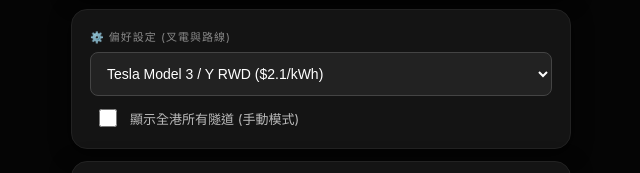
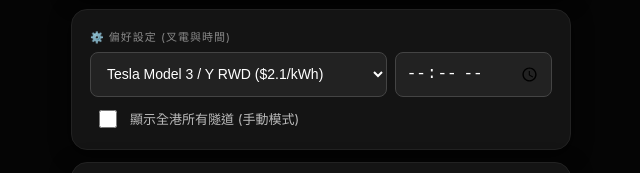
Before and after one commit to EddieTYP/mycar, a plain HTML site: page index.html in a window 1280 px wide. Shown: the part 242-415 px from the top of the page, 319-959 px from the left. Drawn offline with Linux system fonts and the light colour scheme; some packages are replaced by stand-ins of ours.

Commit message:
Add files via upload

```diff
--- a/index.html
+++ b/index.html
@@ -31,16 +31,17 @@
     </div>
 
 <div class="card">
-        <label>⚙️ 偏好設定 (叉電與路線)</label>
-        <div class="input-wrapper">
-            <select id="car-model" onchange="calculate()" style="width: 100%; padding: 12px; background: #222; color: white; border: 1px solid #444; border-radius: 8px; font-size: 14px;">
+    <label>⚙️ 偏好設定 (叉電與時間)</label>
+    <div class="input-wrapper" style="display: flex; gap: 8px;">
+        <select id="car-model" onchange="calculate()" style="flex: 2; padding: 12px; background: #222; color: white; border: 1px solid #444; border-radius: 8px; font-size: 14px;">
             <option value="0.157|2.1">Tesla Model 3 / Y RWD ($2.1/kWh)</option>
-                <option value="0.180|2.1">Tesla Model 3 / Y Long Range ($2.1/kWh)</option>
+            <option value="0.180|2.1">Tesla Model 3 / Y LR ($2.1/kWh)</option>
             <option value="0.200|2.1">Tesla Model X / S ($2.1/kWh)</option>
-                <option value="0.160|3.1">私人屋苑叉電 ($3.1/kWh)</option>
-                <option value="0|0">不計算電費 (只計隧道)</option>
+            <option value="0|0">不計算電費</option>
         </select>
+        <input type="time" id="start-time" onchange="calculate()" style="flex: 1; padding: 10px; background: #222; color: white; border: 1px solid #444; border-radius: 8px;">
     </div>
+
     <div style="display: flex; align-items: center; gap: 10px; margin-top: 10px; padding-left: 5px;">
         <input type="checkbox" id="show-all-tunnels" onchange="smartFilterTunnels()" style="width: 18px; height: 18px; cursor: pointer;">
         <span style="font-size: 13px; color: #bbb;">顯示全港所有隧道 (手動模式)</span>
```
Lines whose indentation alone changed are shown as unchanged.
